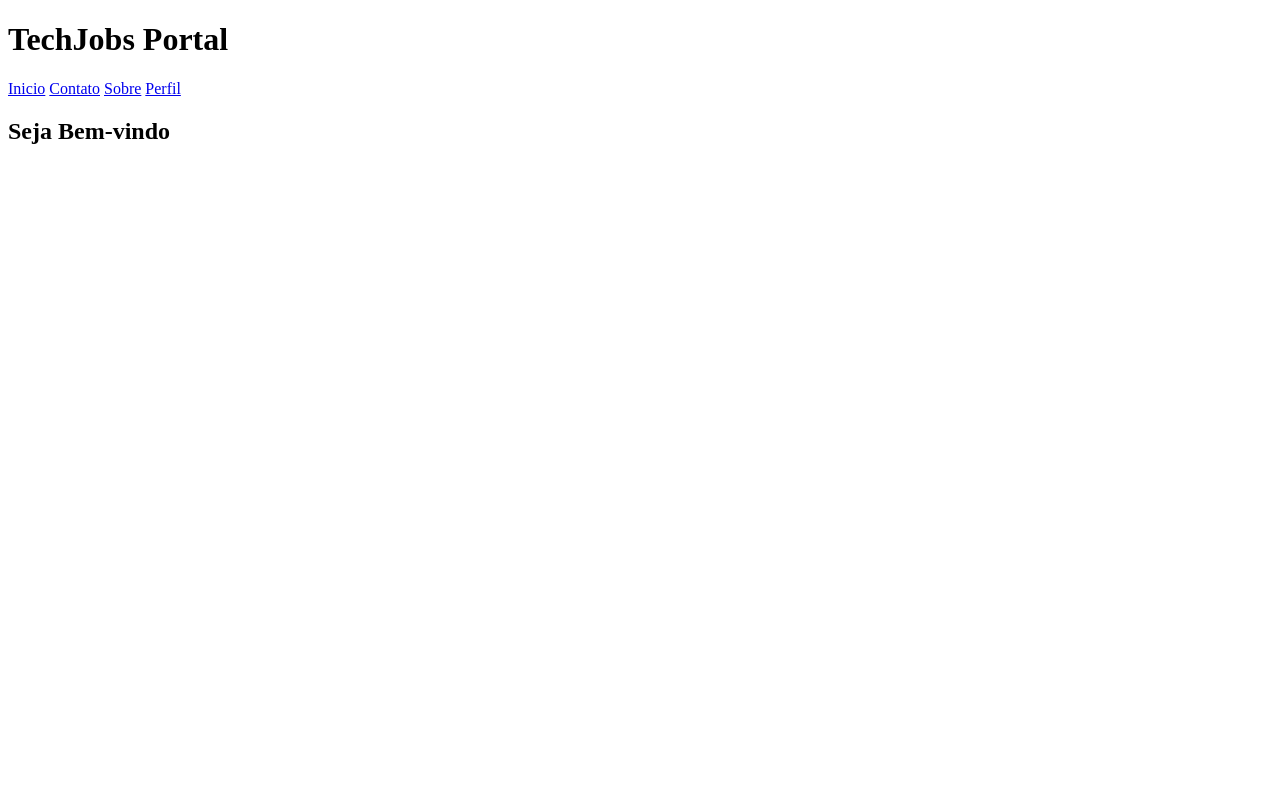
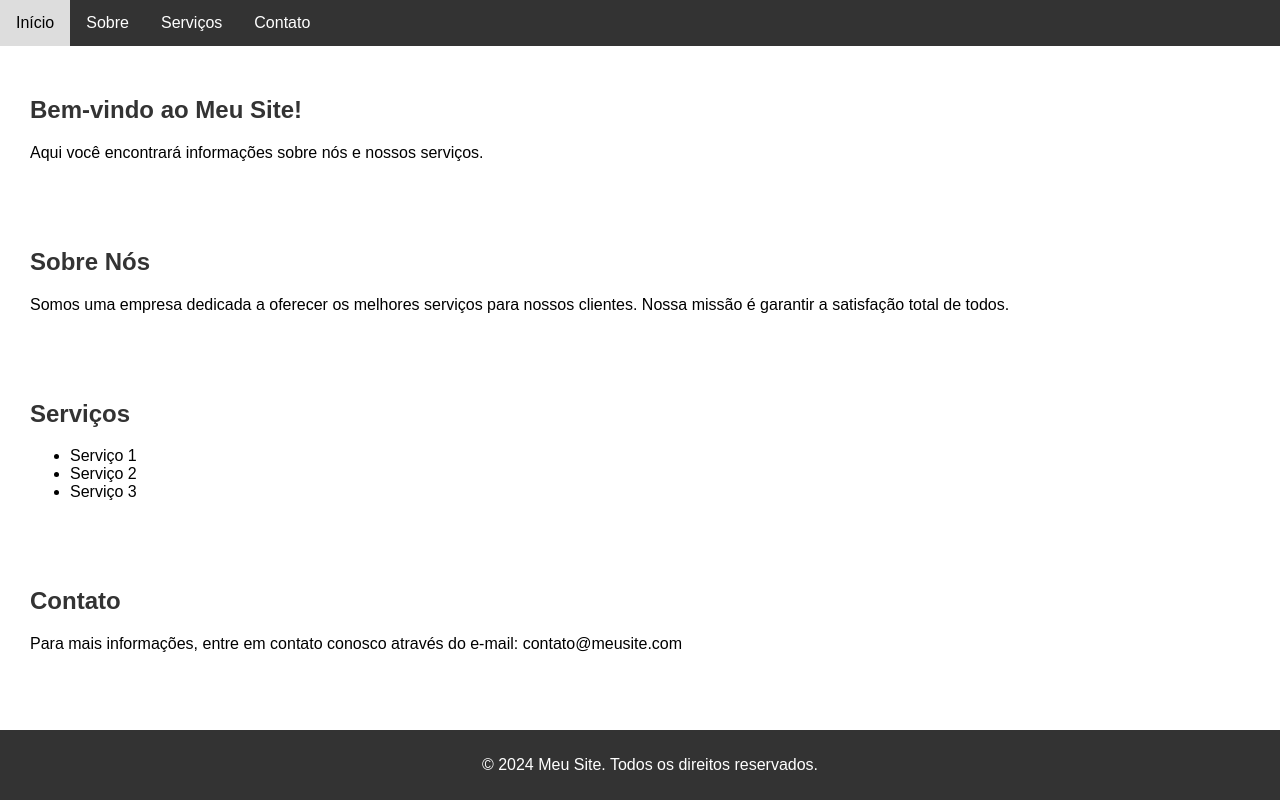
Before and after one commit to Varlei-sys/TechJobs.github.io, a plain HTML site: page index.html in a window 1280 px wide. Drawn offline with Linux system fonts and the light colour scheme.

Commit message:
index.html styles.css

```diff
--- a/index.html
+++ b/index.html
@@ -1,34 +1,47 @@
 <!DOCTYPE html>
-<html lang="pt-br">
+<html lang="pt-BR">
 <head>
     <meta charset="UTF-8">
-        <meta name="viewport" content="width=device-widht, initial-scale=1.0">
-        <link rel="stilesheet" href="styles.css">
-        <title>TechJobs</title>
+    <meta name="viewport" content="width=device-width, initial-scale=1.0">
+    <title>Meu Site</title>
+    <link rel="stylesheet" href="styles.css">
 </head>
-
 <body>
-        <header>
-
-            <h1>TechJobs Portal</h1>
 
 <nav>
-                <a href="#">Inicio</a>
-                <a href="#">Contato</a>
-                <a href="#">Sobre</a>
-                <a href="#">Perfil</a>
+    <a href="#home">Início</a>
+    <a href="#sobre">Sobre</a>
+    <a href="#serviços">Serviços</a>
+    <a href="#contato">Contato</a>
 </nav>
-        </header>
 
-        <main>
-            <section id="Inicio">
-                <h2>Seja Bem-vindo</h2>
-                <ul id="#">
-                    <!--digite a lista de vagas!-->
+<section id="home">
+    <h1>Bem-vindo ao Meu Site!</h1>
+    <p>Aqui você encontrará informações sobre nós e nossos serviços.</p>
+</section>
+
+<section id="sobre">
+    <h2>Sobre Nós</h2>
+    <p>Somos uma empresa dedicada a oferecer os melhores serviços para nossos clientes. Nossa missão é garantir a satisfação total de todos.</p>
+</section>
+
+<section id="serviços">
+    <h2>Serviços</h2>
+    <ul>
+        <li>Serviço 1</li>
+        <li>Serviço 2</li>
+        <li>Serviço 3</li>
     </ul>
 </section>
-        </main>
 
+<section id="contato">
+    <h2>Contato</h2>
+    <p>Para mais informações, entre em contato conosco através do e-mail: contato@meusite.com</p>
+</section>
+
+<footer>
+    <p>&copy; 2024 Meu Site. Todos os direitos reservados.</p>
+</footer>
 
 </body>
 </html>
--- a/styles.css
+++ b/styles.css
@@ -2,84 +2,38 @@ body {
     font-family: Arial, sans-serif;
     margin: 0;
     padding: 0;
-    background-color: #f4f4f4;
-}
-
-header {
-    background: #007bff;
-    color: #fff;
-    padding: 10px 0;
-    text-align: center;
 }
 
 nav {
-    background-color: #092df3;
+    background-color: #333;
     overflow: hidden;
 }
 nav a {
-    color: #0984e9;
-    margin: 0 15px;
-    text-decoration:color(from color srgb r g b);
+    float: left;
+    display: block;
+    color: white;
+    text-align: center;
+    padding: 14px 16px;
+    text-decoration: none;
 }
-
-main {
+nav a:hover {
+    background-color: #ddd;
+    color: black;
+}
+section {
     padding: 20px;
+    margin: 10px;
 }
-
-h2 {
-    border-bottom: 2px solid #007bff;
-}
-
-ul {
-    list-style: none;
-    padding: 0;
-}
-
-li {
-    background: #fff;
-    margin: 10px 0;
-    padding: 15px;
-    border-radius: 5px;
-    box-shadow: 0 2px 5px rgba(0, 0, 0, 0.1);
-}
-
-form {
-    background: #fff;
-    padding: 20px;
-    border-radius: 5px;
-    box-shadow: 0 2px 5px rgba(0, 0, 0, 0.1);
-}
-
-label {
-    display: block;
-    margin: 10px 0 5px;
-}
-
-input {
-    width: 100%;
-    padding: 8px;
-    margin-bottom: 10px;
-}
-
-button {
-    background: #007bff;
-    color: white;
-    border: none;
-    padding: 10px;
-    cursor: pointer;
-    border-radius: 5px;
-}
-
-button:hover {
-    background: #0056b3;
+h1, h2 {
+    color: #333;
 }
 
 footer {
     text-align: center;
-    padding: 20px 0;
-    background: #007bff;
+    padding: 10px;
+    background-color: #333;
     color: white;
-    position: relative;
+    position: fixed;
+    width: 100%;
     bottom: 0;
-    width: 100%;
 }
```
Lines whose indentation alone changed are shown as unchanged.
